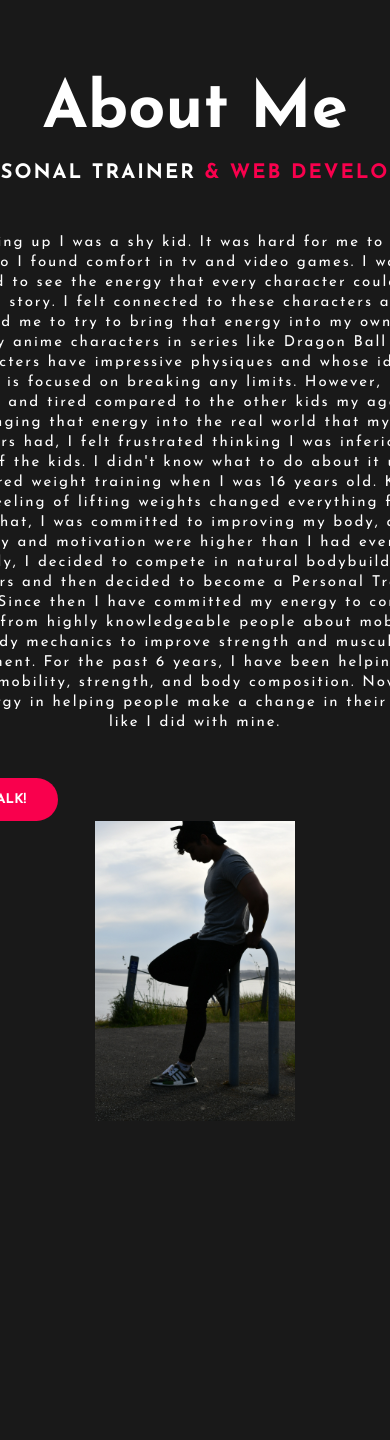
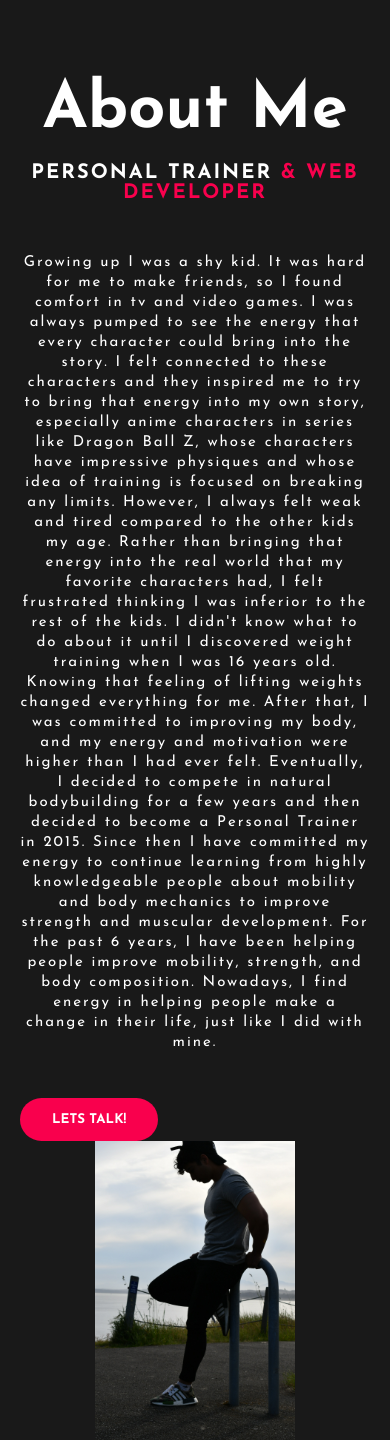
Before and after one commit to Goldnboy26/EMFITNESS, a PHP site: page /assets/bio.html in a window 390 px wide; the page is wider, and only the part inside the window is pictured. Shown: the top 1440 px of that part. Before the commit the page ends 1121 px from the top of that part, so only its background shows below. Run offline with PHP 8.4, Linux system fonts and the light colour scheme.

Commit message:
update mobile view

```diff
--- a/assets/css/bio.css
+++ b/assets/css/bio.css
@@ -17,7 +17,7 @@
 }
 
 .about-text{
-    width: 550px;
+    width: 350px;
 }
 
 .main{
```
